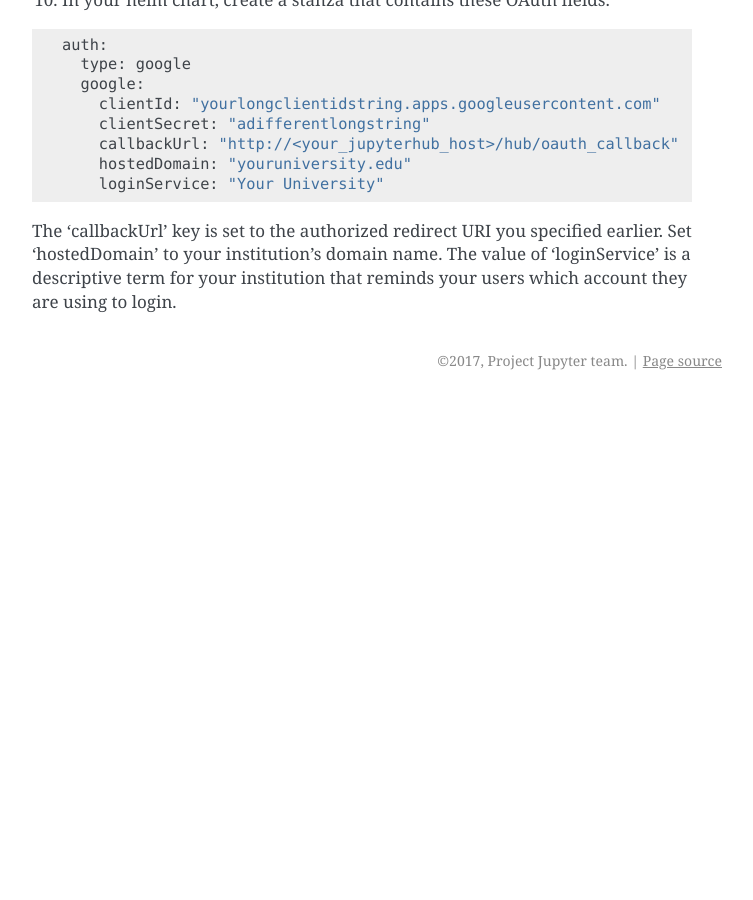
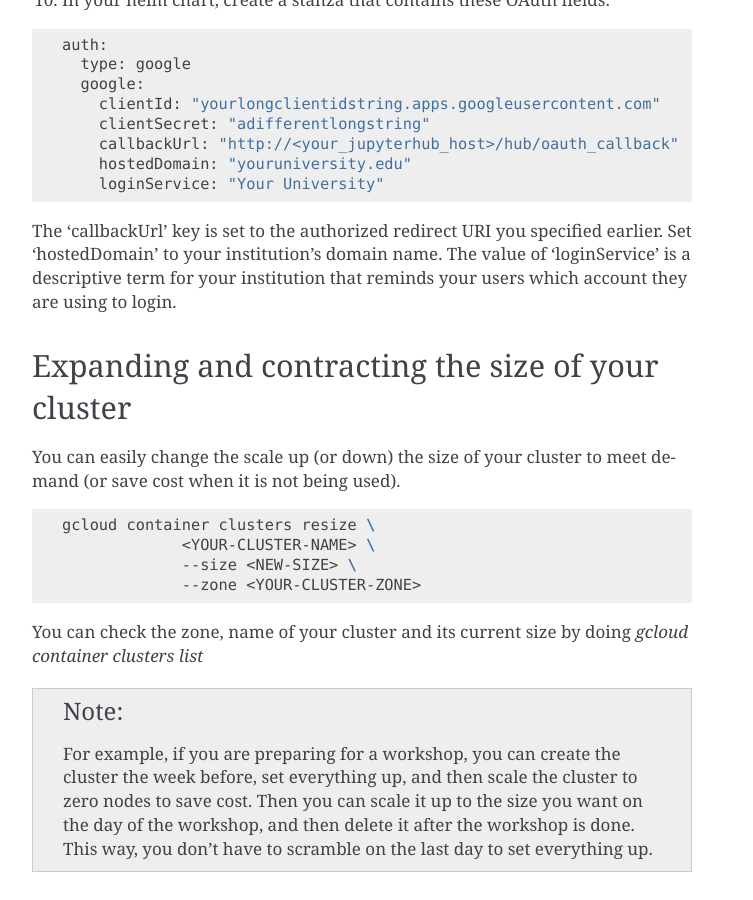
Before and after one commit to jupyterhub/zero-to-jupyterhub-k8s, a Sphinx documentation site: the page built from doc/source/extending-jupyterhub.rst, in a window 1280 px wide and 900 px high, scrolled down 6218 px. Shown: the whole window, without its empty margins (388-1141 px from the left). Built offline with Sphinx 7.4.7, drawn with Linux system fonts in a browser that asks for light colours; before the commit the page ends 6618 px from its top, so only the background shows below that; some of the changed text lies outside the part shown.

Commit message:
Add note about expanding and contracting cluster size

```diff
--- a/doc/source/extending-jupyterhub.rst
+++ b/doc/source/extending-jupyterhub.rst
@@ -310,3 +310,26 @@ The 'callbackUrl' key is set to the authorized redirect URI you specified
 earlier. Set 'hostedDomain' to your institution's domain name. The value of
 'loginService' is a descriptive term for your institution that reminds your
 users which account they are using to login.
+
+Expanding and contracting the size of your cluster
+--------------------------------------------------
+
+You can easily change the scale up (or down) the size of your cluster to
+meet demand (or save cost when it is not being used).
+
+.. code-block:: bash
+
+   gcloud container clusters resize \
+                <YOUR-CLUSTER-NAME> \
+                --size <NEW-SIZE> \
+                --zone <YOUR-CLUSTER-ZONE>
+
+You can check the zone, name of your cluster and its current size by
+doing `gcloud container clusters list`
+
+.. note::
+    For example, if you are preparing for a workshop, you can create the cluster
+    the week before, set everything up, and then scale the cluster to zero nodes
+    to save cost. Then you can scale it up to the size you want on the day of
+    the workshop, and then delete it after the workshop is done. This way, you
+    don't have to scramble on the last day to set everything up.
```
